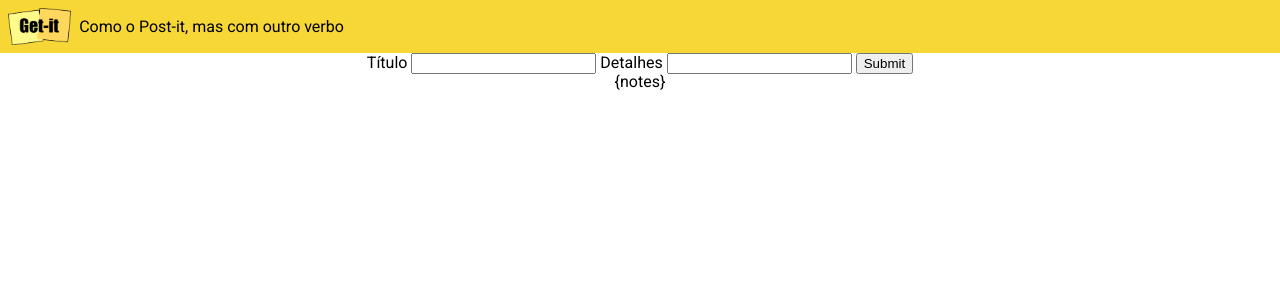
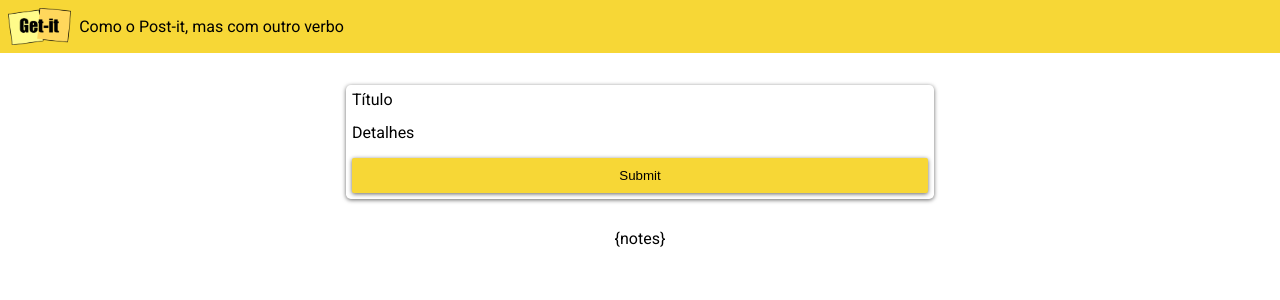
Before and after one commit to theodecourt/Projeto1_TECWEB, a Python web app: template templates/index.html in a window 1280 px wide. Shown: the top 300 px of the page. Run offline with Jinja, Linux system fonts and the light colour scheme; the template is opened without the code that fills it, so the values that code supplies are empty; some libraries are stand-ins or nearby versions.

Commit message:
funcionando

```diff
--- a/templates/components/note.html
+++ b/templates/components/note.html
@@ -1,4 +1,4 @@
-<li>
-    <h3>{title}</h3>
-    <p>{details}</p>
+<li class="card">
+    <h3 class="card-title">{title}</h3>
+    <p class="card-content">{details}</p>
 </li>
--- a/templates/index.html
+++ b/templates/index.html
@@ -25,14 +25,15 @@
 
     <main class="container">
       <!-- method="post" foi removido apenas para o exemplo funcionar sem o servidor -->
-      <form method="post">
+      <form method="post" class="form-card">
         <label for="titulo">Título</label>
-        <input id="titulo" type="text" name="titulo" />
+        <input id="titulo" type="text" name="titulo" class="autoresize"/>
         <label for="detalhes">Detalhes</label>
-        <input id="detalhes" name="detalhes" />
-        <input type="submit" />
+        <input id="detalhes" name="detalhes" class="autoresize"/>
+        <input type="submit" class="btn"/>
       </form>
-      <ul>
+
+      <ul class="card-container">
         {notes}
       </ul>
     </main>
```
Also changed, not shown: banco.db.
